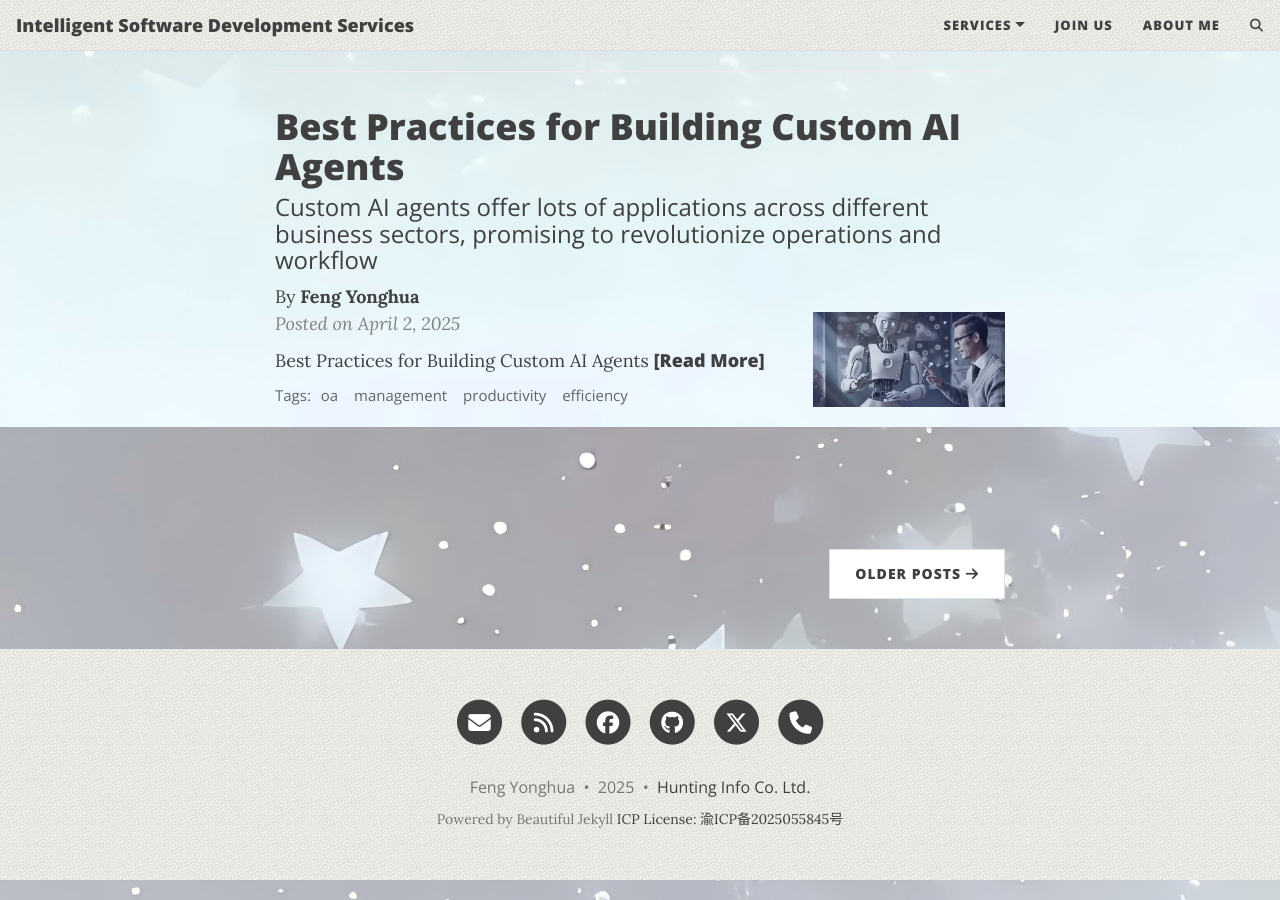
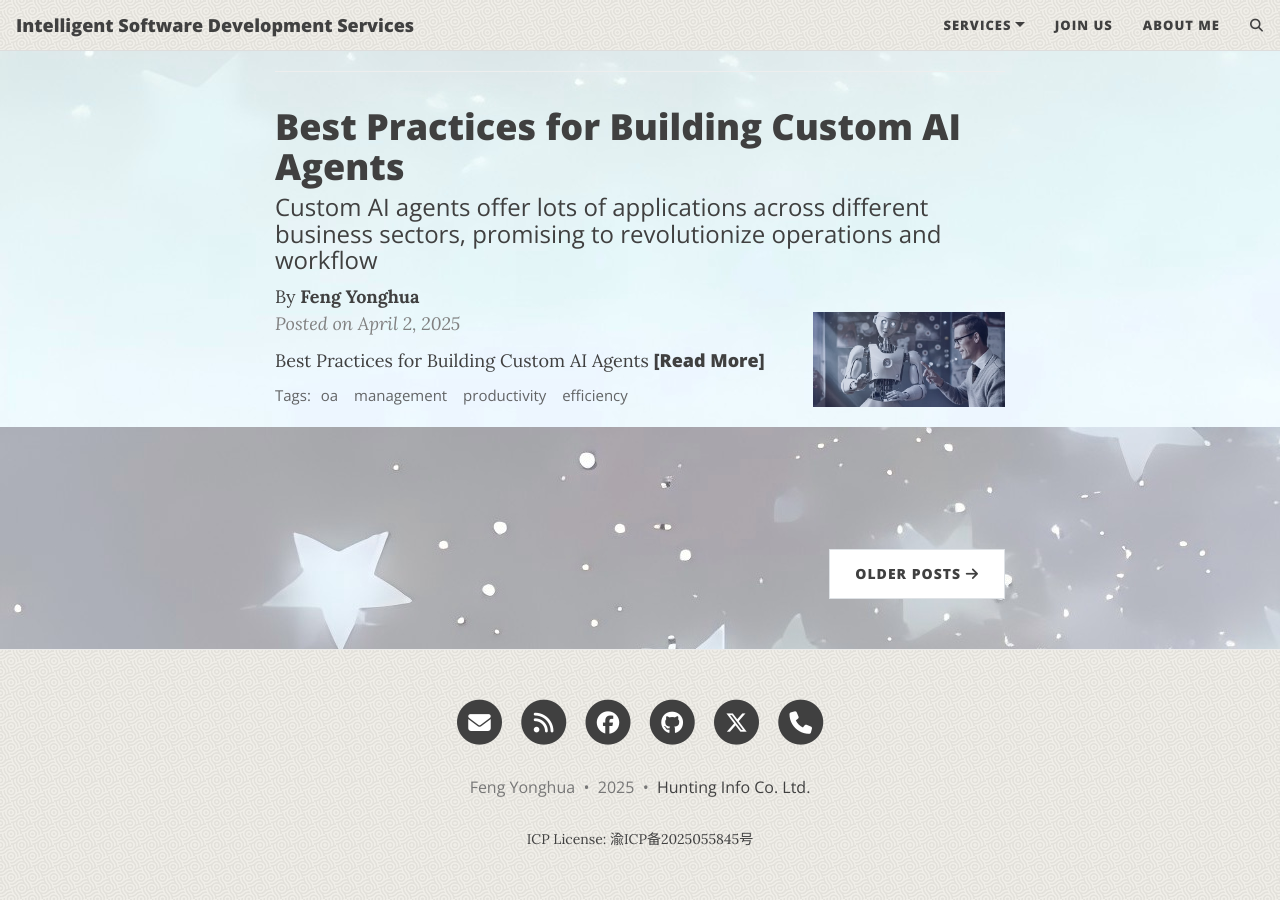
Before and after one commit to radarfyh/radarfyh.github.io, a Jekyll site: the page built from index.html, in a window 1280 px wide and 900 px high, scrolled down 2309 px. Built offline with Jekyll 4.4.1, drawn with Linux system fonts in a browser that asks for light colours; the list of posts is cut into pages by our own code; comment, search, counter and statistics services are not loaded.

Commit message:
移除广告

```diff
--- a/_config.yml
+++ b/_config.yml
@@ -301,4 +301,6 @@ plugins:
 # Beautiful Jekyll / Dean Attali
 # 2fc73a3a967e97599c9763d05e564189
 
+remove-ads: true
+
 icp-license: "渝ICP备2025055845号"
--- a/_includes/footer.html
+++ b/_includes/footer.html
@@ -38,8 +38,13 @@
 
       </p>
       {% unless site.remove-ads %}<p class="theme-by text-muted">
-        Powered by Beautiful Jekyll <a href="http://beian.miit.gov.cn/">ICP License: {{ site.icp-license }}</a>
+        Powered by Beautiful Jekyll</a>
       </p>{% endunless %}
+
+      </p>
+      {% if site.icp-license %}<p class="theme-by text-muted">
+        <a href="http://beian.miit.gov.cn/">ICP License: {{ site.icp-license }}</a>
+      </p>{% endif %}
       </div>
     </div>
   </div>
```
